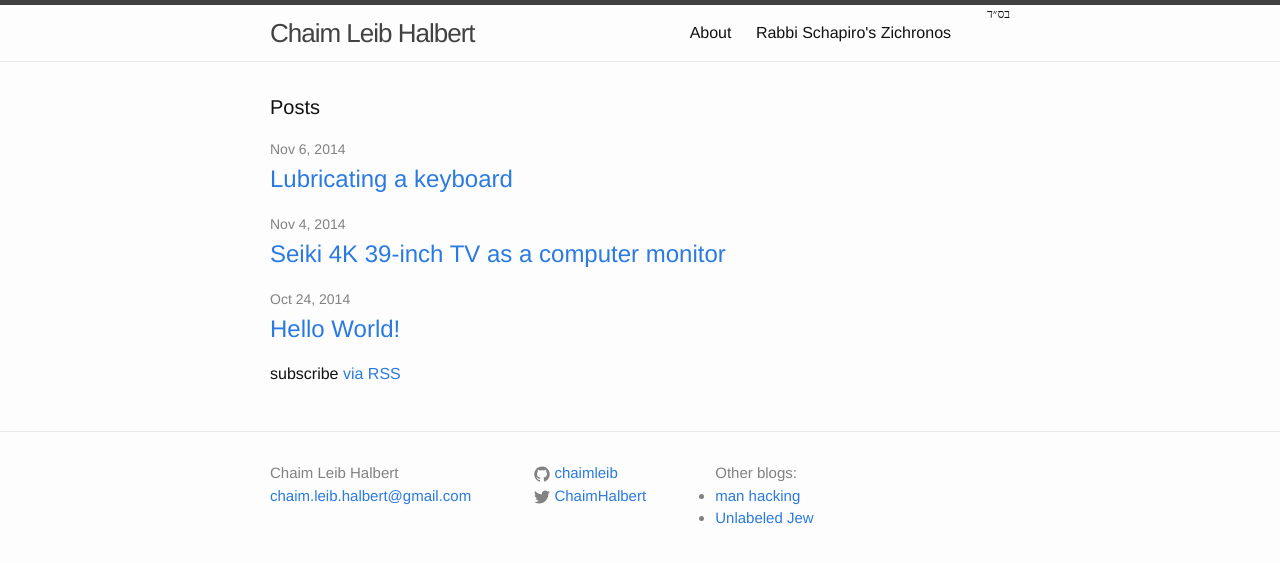
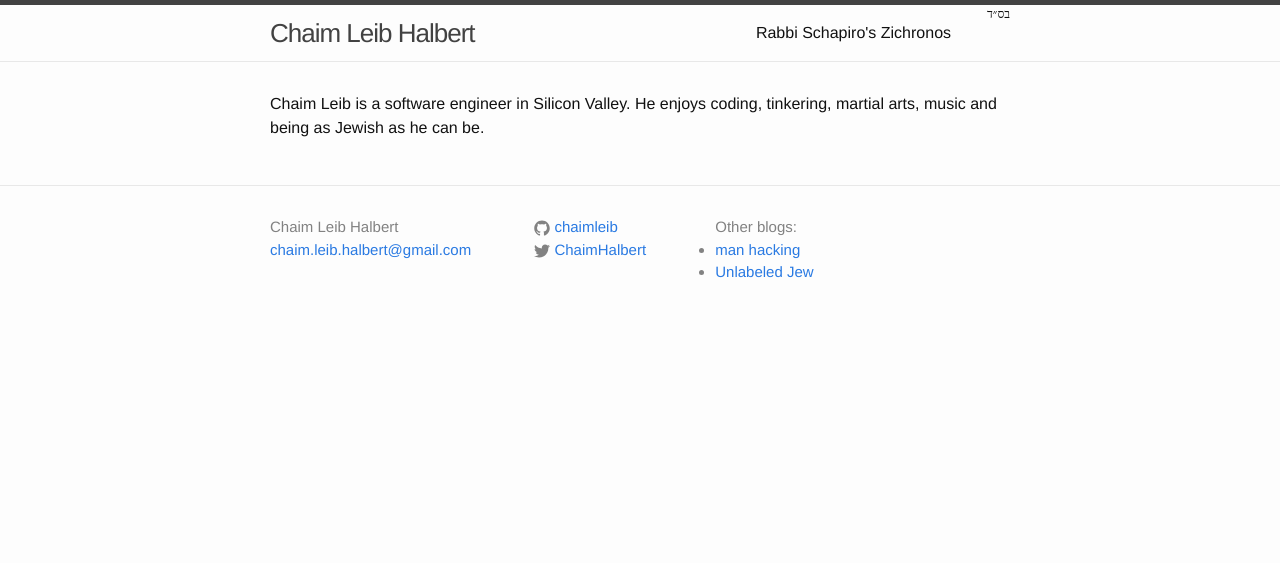
Before and after one commit to chaimleib/chaimleib.github.io, a Jekyll site: the page built from index.html, in a window 1280 px wide. Shown: the top 563 px of the page. Built offline with Jekyll 4.4.1, drawn with Linux system fonts in a browser that asks for light colours.

Commit message:
mv /about to home page

```diff
--- a/_config.yml
+++ b/_config.yml
@@ -3,7 +3,7 @@
 ogTitle: Chaim Leib
 author: Chaim Leib Halbert
 email: chaim.leib.halbert@gmail.com
-description: Chaim Leib's personal website
+description: Chaim Leib is a software engineer in Silicon Valley. He enjoys coding, tinkering, martial arts, music and being as Jewish as he can be.
 baseurl: "" # the subpath of your site, e.g. /blog/
 url: "https://chaimleib.github.io" # the base hostname & protocol for your site
 lang: en
--- a/index.html
+++ b/index.html
@@ -5,8 +5,9 @@
 
 <div class="home">
 
-  <h1 class="page-heading">Posts</h1>
+  <p>{{ site.description }}</p>
 
+{% comment %}
   <ul class="post-list">
     {% for post in site.posts %}
       <li>
@@ -21,4 +22,5 @@
 
   <p class="rss-subscribe">subscribe <a href="{{ "/feed.xml" | prepend: site.baseurl }}">via RSS</a></p>
 
+{% endcomment %}
 </div>
```
Also changed, not shown: about.md (deleted, +0 -8 lines).
